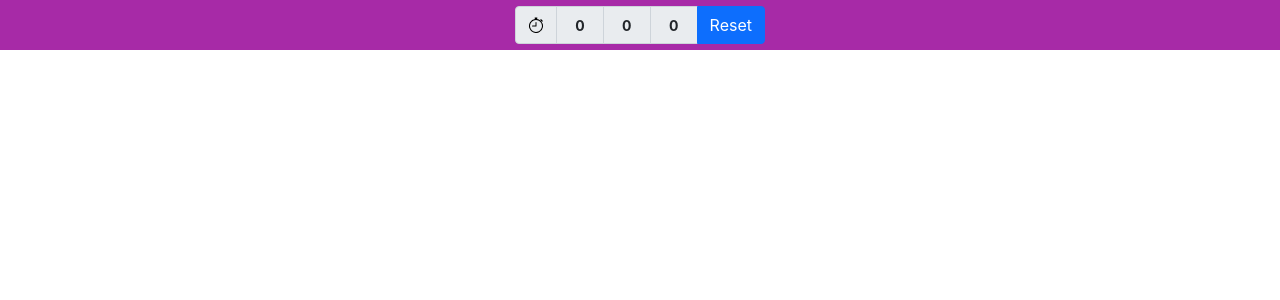
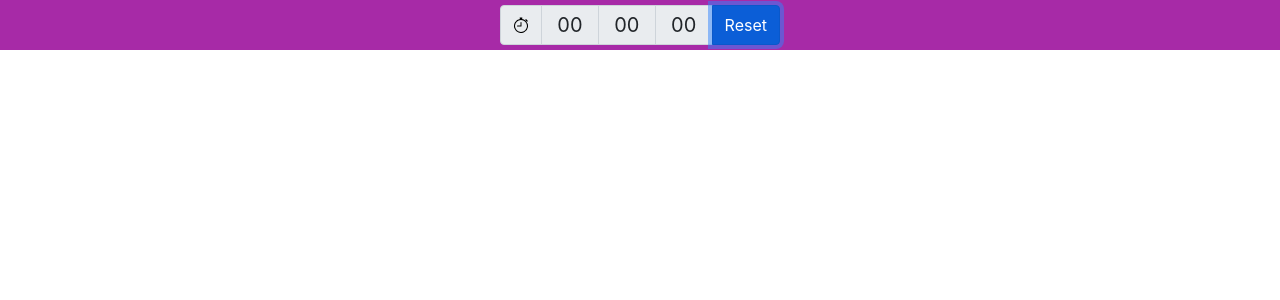
Before and after one commit to stormytuna/timewasters, a React (Create React App) app: page / in a window 1280 px wide. Both pictures are taken after a click on the button "Start". Shown: the top 300 px of the page. Built offline with nearby package versions, Linux system fonts and the light colour scheme.

Commit message:
Make the timer work

```diff
--- a/public/index.html
+++ b/public/index.html
@@ -8,7 +8,15 @@
     <meta name="description" content="A collection of games for you to waste time with" />
     <link rel="apple-touch-icon" href="%PUBLIC_URL%/logo192.png" />
     <link rel="manifest" href="%PUBLIC_URL%/manifest.json" />
-    <link rel="stylesheet" href="https://cdn.jsdelivr.net/npm/bootstrap@5.1.3/dist/css/bootstrap.min.css" integrity="sha384-1BmE4kWBq78iYhFldvKuhfTAU6auU8tT94WrHftjDbrCEXSU1oBoqyl2QvZ6jIW3" crossorigin="anonymous">
+    <link
+      rel="stylesheet"
+      href="https://cdn.jsdelivr.net/npm/bootstrap@5.1.3/dist/css/bootstrap.min.css"
+      integrity="sha384-1BmE4kWBq78iYhFldvKuhfTAU6auU8tT94WrHftjDbrCEXSU1oBoqyl2QvZ6jIW3"
+      crossorigin="anonymous"
+    />
+    <link rel="preconnect" href="https://fonts.googleapis.com" />
+    <link rel="preconnect" href="https://fonts.gstatic.com" crossorigin />
+    <link href="https://fonts.googleapis.com/css2?family=Roboto+Mono&display=swap" rel="stylesheet" />
     <title>Timewasters</title>
   </head>
   <body>
--- a/src/components/Alarm.jsx
+++ b/src/components/Alarm.jsx
@@ -1,10 +1,41 @@
 import "../styles/Alarm.css";
 import { InputGroup, Form, Button } from "react-bootstrap";
-import { useState } from "react";
+import { useEffect, useState } from "react";
 import { toArray } from "../utils/toArray";
+import { formatTime } from "../utils/formatTime";
 
 export function Alarm() {
   const [timer, setTimer] = useState(null);
+
+  useEffect(() => {
+    const interval = setInterval(() => {
+      if (timer === null) {
+        return;
+      }
+
+      const newTimer = { ...timer };
+
+      if (newTimer.seconds === 0) {
+        if (newTimer.minutes === 0) {
+          if (newTimer.hours === 0) {
+            // TODO: Do something when our time runs out
+          } else {
+            newTimer.hours--;
+            newTimer.minutes = 59;
+          }
+        } else {
+          newTimer.minutes--;
+          newTimer.seconds = 59;
+        }
+      } else {
+        newTimer.seconds--;
+      }
+
+      setTimer(newTimer);
+    }, 1000);
+
+    return () => clearInterval(interval);
+  });
 
   function validateInput(e) {
     // Stop us inputting a number more than 3 digits
@@ -16,9 +47,9 @@ export function Alarm() {
   function submitStopwatchTime(e) {
     // First get our values
     const children = toArray(e.target.parentNode.childNodes);
-		let hours = children.find((child) => child.id === "hours").value || 0;
-		let minutes = children.find((child) => child.id === "minutes").value || 0;
-		let seconds = children.find((child) => child.id === "seconds").value || 0;
+    let hours = parseInt(children.find((child) => child.id === "hours").value) || 0;
+    let minutes = parseInt(children.find((child) => child.id === "minutes").value) || 0;
+    let seconds = parseInt(children.find((child) => child.id === "seconds").value) || 0;
 
     // Now we optimise, making our minutes and seconds less than 60
     while (seconds >= 60) {
@@ -58,19 +89,35 @@ export function Alarm() {
 
   return (
     <div className="Alarm">
-			<div className="Alarm">
       <InputGroup className="InputGroup">
         <InputGroup.Text id="alarm-time">
           <img src="icons/stopwatch.svg" />
         </InputGroup.Text>
-					<Form.Control id="hours" className="text-center fw-bold" size="sm" value={timer.hours} disabled aria-label="Stopwatch" aria-describedby="alarm-time" onBeforeInput={validateInput} />
-					<Form.Control id="minutes" className="text-center fw-bold" size="sm" value={timer.minutes} disabled aria-label="Stopwatch" aria-describedby="alarm-time" onBeforeInput={validateInput} />
-					<Form.Control id="seconds" className="text-center fw-bold" size="sm" value={timer.seconds} disabled aria-label="Stopwatch" aria-describedby="alarm-time" onBeforeInput={validateInput} />
+        <Form.Control id="hours" className="text-center fs-5" size="sm" value={formatTime(timer.hours)} disabled aria-label="Stopwatch" aria-describedby="alarm-time" onBeforeInput={validateInput} />
+        <Form.Control
+          id="minutes"
+          className="text-center fs-5"
+          size="sm"
+          value={formatTime(timer.minutes)}
+          disabled
+          aria-label="Stopwatch"
+          aria-describedby="alarm-time"
+          onBeforeInput={validateInput}
+        />
+        <Form.Control
+          id="seconds"
+          className="text-center fs-5"
+          size="sm"
+          value={formatTime(timer.seconds)}
+          disabled
+          aria-label="Stopwatch"
+          aria-describedby="alarm-time"
+          onBeforeInput={validateInput}
+        />
         <Button variant="primary" id="button-alarm-time" onClick={resetStopwatchTime}>
           Reset
         </Button>
       </InputGroup>
     </div>
-		</div>
   );
 }
--- a/src/styles/Alarm.css
+++ b/src/styles/Alarm.css
@@ -1,7 +1,7 @@
 .InputGroup {
-    width: 250px;
+  width: 280px;
 }
 
-input[type=number] {
-    -moz-appearance: textfield;
+input[type="number"] {
+  -moz-appearance: textfield;
 }
--- a/src/styles/index.css
+++ b/src/styles/index.css
@@ -1,13 +1,10 @@
 body {
   margin: 0;
-  font-family: -apple-system, BlinkMacSystemFont, 'Segoe UI', 'Roboto', 'Oxygen',
-    'Ubuntu', 'Cantarell', 'Fira Sans', 'Droid Sans', 'Helvetica Neue',
-    sans-serif;
+  font-family: -apple-system, BlinkMacSystemFont, "Roboto Mono", "Segoe UI", "Roboto", "Oxygen", "Ubuntu", "Cantarell", "Fira Sans", "Droid Sans", "Helvetica Neue", sans-serif;
   -webkit-font-smoothing: antialiased;
   -moz-osx-font-smoothing: grayscale;
 }
 
 code {
-  font-family: source-code-pro, Menlo, Monaco, Consolas, 'Courier New',
-    monospace;
+  font-family: source-code-pro, Menlo, Monaco, Consolas, "Courier New", monospace;
 }
--- /dev/null
+++ b/src/utils/formatTime.js
@@ -0,0 +1,3 @@
+export function formatTime(time) {
+  return `0${time}`.slice(-2);
+}
```
Lines whose indentation alone changed are shown as unchanged.
